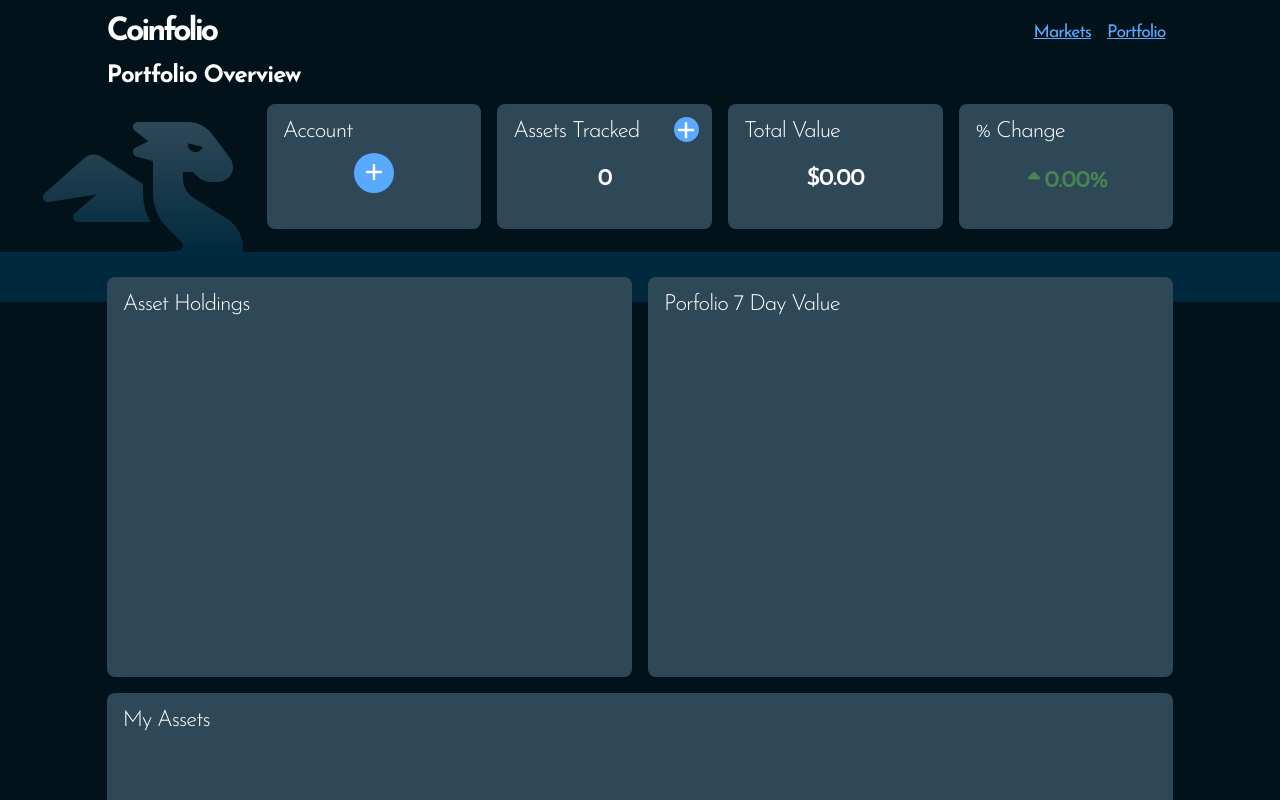
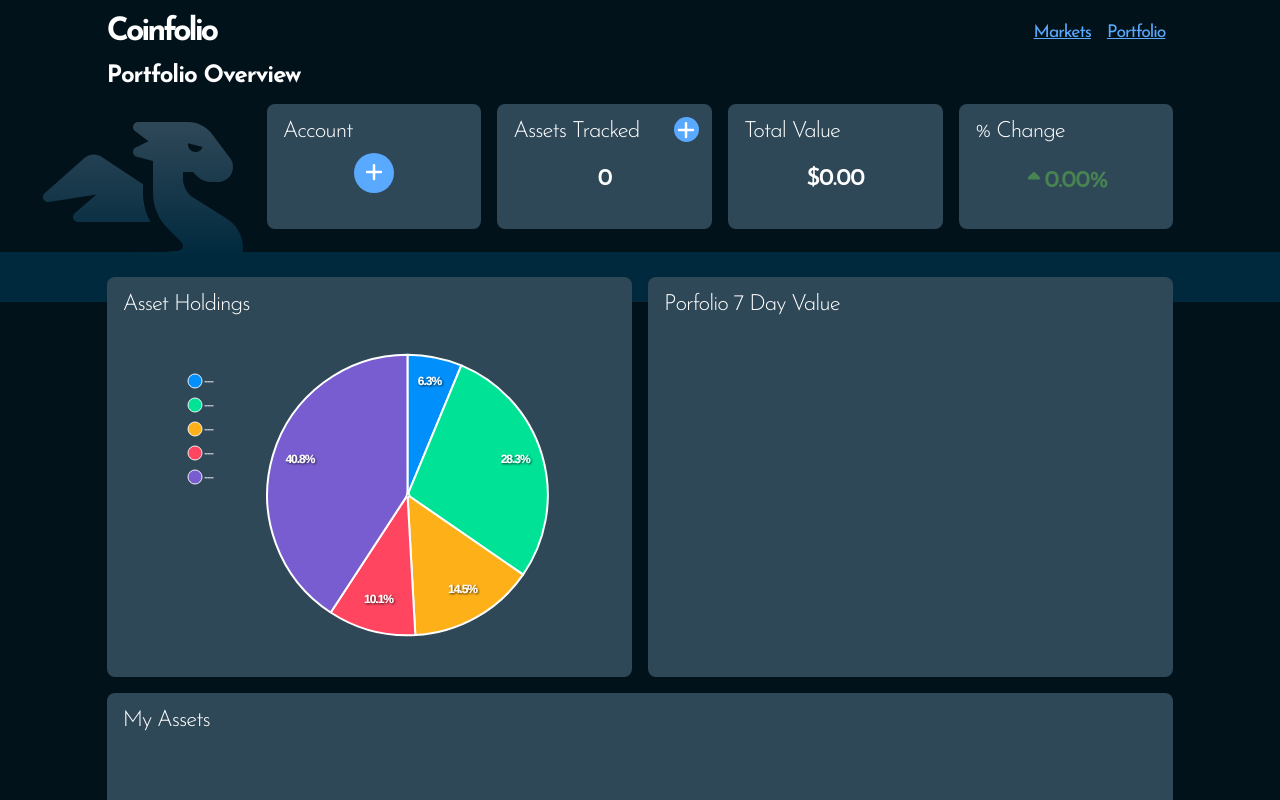
Before and after one commit to EZ-Shaunak/coinfolio, a Next.js app in the folder coinfolio/: page / in a window 1280 px wide. Shown: the top 800 px of the page. Built offline with nearby package versions, Linux system fonts and the light colour scheme.

Commit message:
created chart component for Holdings

```diff
--- a/coinfolio/app/components/Holdings.js
+++ b/coinfolio/app/components/Holdings.js
@@ -1,12 +1,65 @@
-const Holdings = () => {
+import { useEffect, useState, useMemo } from "react";
+import dynamic from 'next/dynamic';
+
+
+const Chart = dynamic(() => import('react-apexcharts'), { ssr: false });
+
+
+const Holdings = ({ tokens }) => {
+    const defaultSymbols = ["---", "---", "---", "---", "---"];
+    const defaultBalances = [15.5, 70.1, 35.89, 25, 100.9];
+
+    const [symbols, setSymbols] = useState(null);
+    const [balances, setBalances] = useState(null);
+
+    const calculateValue = () => {
+
+        const syms = tokens.map(t => t.tokenMarketDetails.symbol.toUpperCase());
+        const bals = tokens.map(t => t.balance);
+
+        setSymbols(syms);
+        setBalances(bals);
+    };
+
+    useEffect(() => {
+        if (!tokens || tokens.length === 0) {
+            setSymbols(null);
+            setBalances(null);
+        } else {
+            calculateValue();
+        }
+    }, [tokens]);
+
+    const chartOptions = useMemo(() => ({
+        labels: symbols || defaultSymbols,
+        legend: {
+            position: 'left',
+            horizontalAlign: 'center',
+            labels: {
+                fontSize: '14px',
+                fontWeight: 'bold',
+                colors: '#FFFFFF'
+            }
+        }
+    }), [symbols]);
+
+    const chartSeries = useMemo(() => balances || defaultBalances, [balances]);
+
     return (
         <div className="holdings">
             <h3 className="holdings__title">Asset Holdings</h3>
             <div className="holdings__chart">
+                <Chart
+                    key={symbols ? symbols.join(",") : "default"}  // re-render when symbols change
 
+                    options={chartOptions}
+                    series={chartSeries}
+                    type="pie"
+                    height={300}
+                />
             </div>
         </div>
     );
-}
+};
 
 export default Holdings;
--- a/coinfolio/app/page.js
+++ b/coinfolio/app/page.js
@@ -82,7 +82,7 @@ export default function Home() {
 
 
 
-        <Holdings />
+        <Holdings tokens={tokens} />
         <Values />
         <Assets />
 
```
